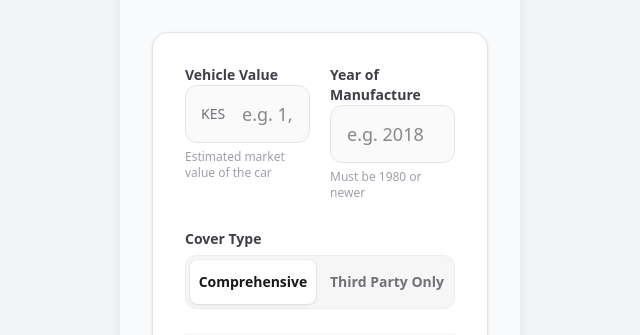
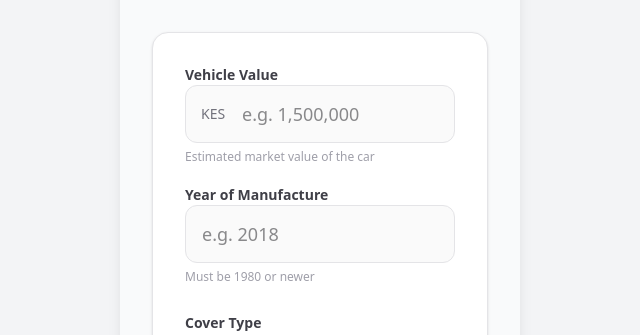
Before and after one commit to Caleb-Kiune/bimaswift, a Next.js app: page / in a window 1280 px wide. Shown: the part 209-544 px from the top of the page, without its empty margins (320-960 px from the left). Built offline with nearby package versions, Linux system fonts and the light colour scheme; no server answers.

Commit message:
style: update vehicle input form layout to single column and centered with a max width.

```diff
--- a/components/VehicleInputForm.tsx
+++ b/components/VehicleInputForm.tsx
@@ -61,7 +61,7 @@
 
   return (
     <div className="space-y-5">
-      <div className="grid grid-cols-1 md:grid-cols-2 gap-5">
+      <div className="grid grid-cols-1 gap-5 max-w-md mx-auto">
         {/* VEHICLE VALUE INPUT */}
         <div className="space-y-1.5">
           <label className="text-sm font-semibold text-zinc-700">
```
